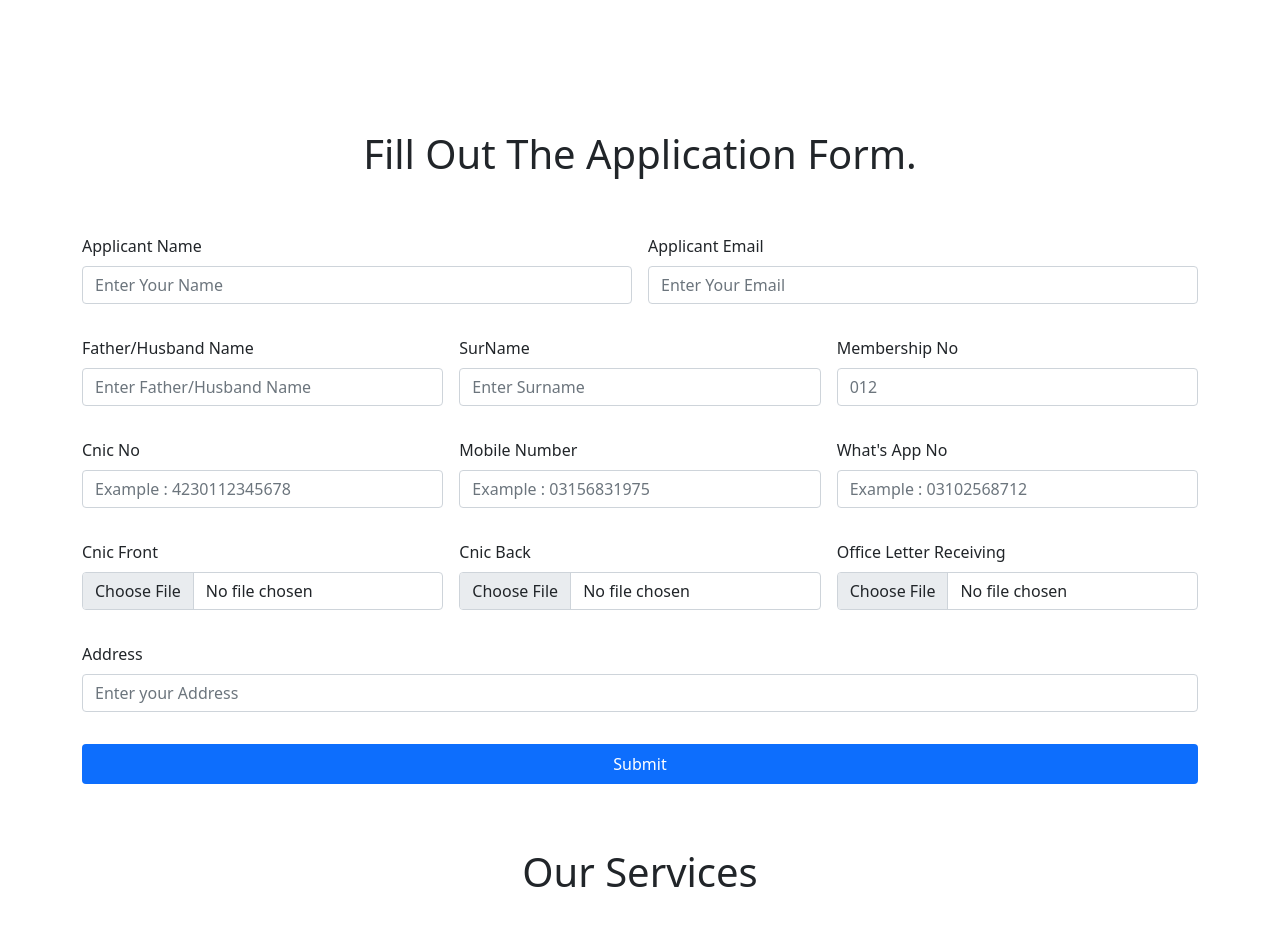
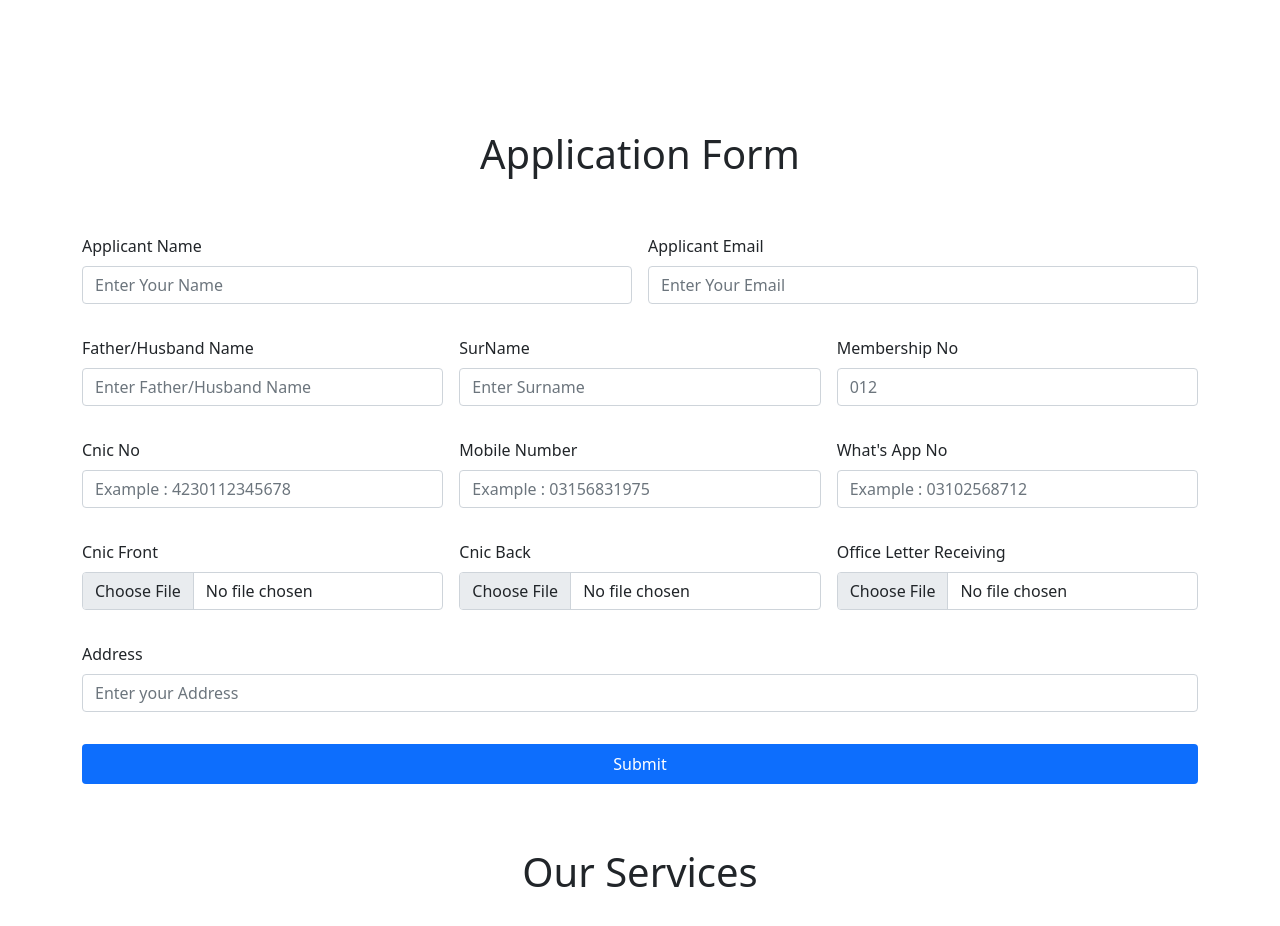
Before and after one commit to mraqib021/cmjchakiwara021, a plain HTML site: page index.html in a window 1280 px wide. Shown: the part 2380-3306 px from the top of the page. Drawn offline with nearby package versions, Linux system fonts and the light colour scheme; no server answers.

Commit message:
almost complete fmp

```diff
--- a/index.html
+++ b/index.html
@@ -6,7 +6,8 @@
     <meta name="viewport" content="width=device-width, initial-scale=1.0">
     <title>Cutchi Memon Jamat Chakiwara</title>
     <meta name="description" content="Cutchi Memon Jamat Chakiwara">
-    <meta name="keywords" content="cmmj,cmjc,cmjsaddar,cmjbhimpura,cutchi,memon,jamatkhana,Chakiwara,cmjb,cmsf,cmf,foundation">
+    <meta name="keywords"
+        content="cmmj,cmjc,cmjsaddar,cmjbhimpura,cutchi,memon,jamatkhana,Chakiwara,cmjb,cmsf,cmf,foundation">
     <meta name="author" content="Aqib Iqbal">
     <link rel="shortcut icon" href="images/CMJ logo.png" type="image/x-icon">
     <link href="https://cdn.jsdelivr.net/npm/bootstrap@5.0.2/dist/css/bootstrap.min.css" rel="stylesheet"
@@ -192,7 +193,7 @@
     <div class="container my-5">
         <div class="row">
             <div class="d-flex justify-content-center my-5">
-                <h1>Fill Out The Application Form.</h1>
+                <h1>Application Form</h1>
             </div>
         </div>
         <div class="row g-3">
```
